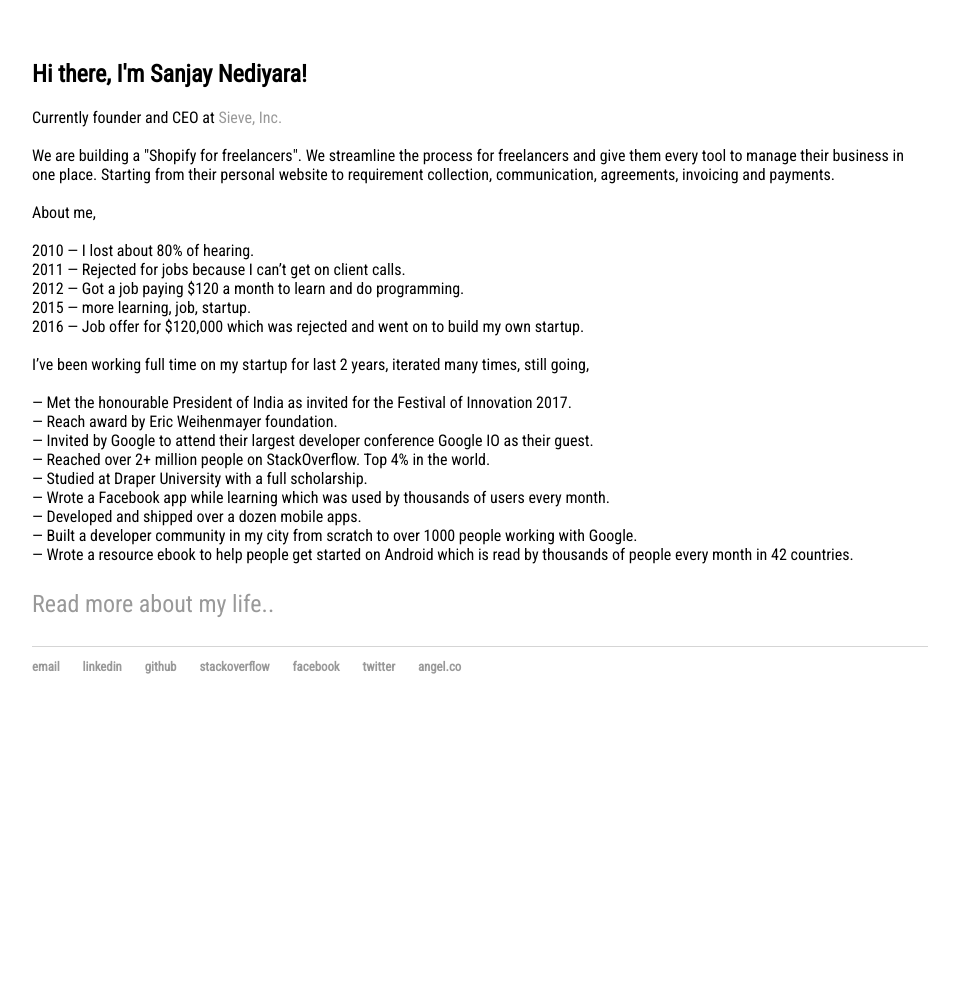
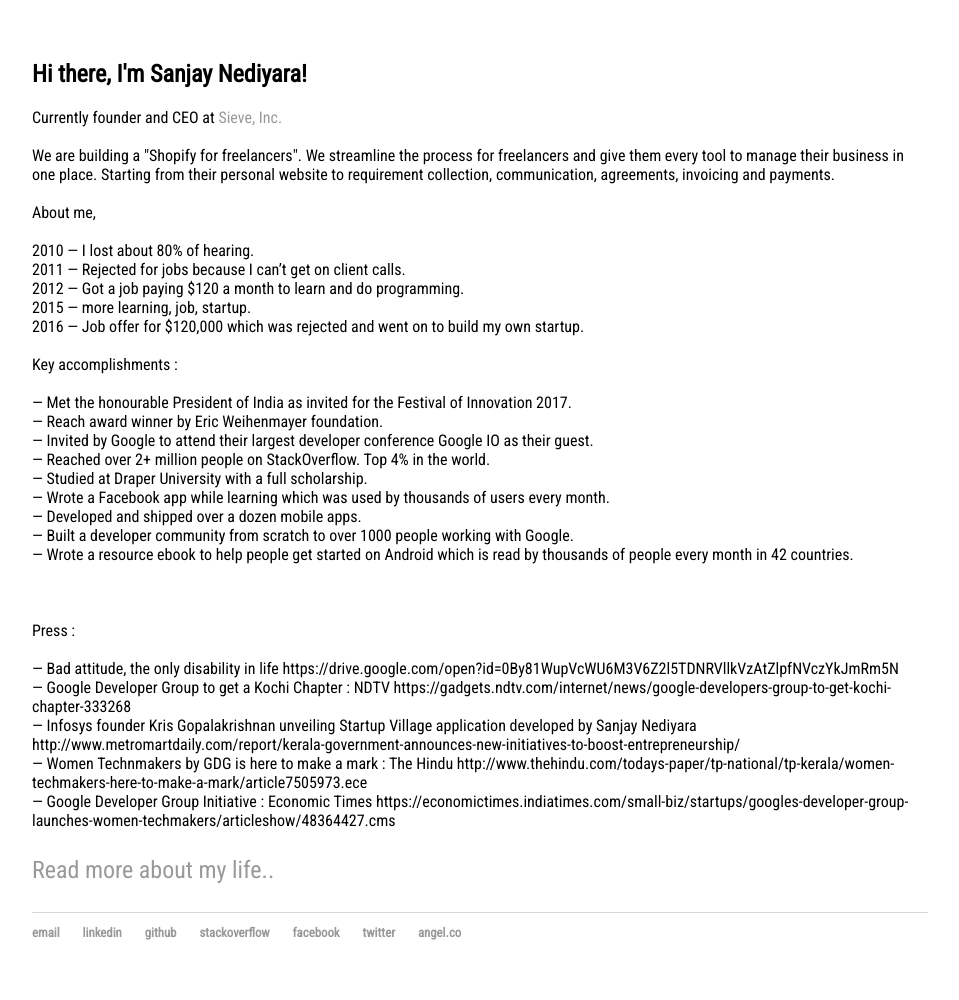
Before and after one commit to COD3BOY/cod3boy.github.io, a Jekyll site: the page built from index.html, in a window 1280 px wide. Shown: the whole page, without its empty margins (160-1119 px from the left). Built offline with Jekyll 4.4.1, drawn with Linux system fonts in a browser that asks for light colours; the list of posts is cut into pages by our own code; before the commit the page ends 900 px from its top, so only the background shows below that.

Commit message:
Update index.html

```diff
--- a/index.html
+++ b/index.html
@@ -23,18 +23,31 @@
 2015 — 	more learning, job, startup.<br />
 2016 — 	Job offer for $120,000 which was rejected and went on to build my own startup. <br />
 
-<br />I’ve been working full time on my startup for last 2 years, iterated many times, still going,
+<br />Key accomplishments :
 <br />
 <br />
+
 — Met the honourable President of India as invited for the Festival of Innovation 2017.<br />
-— Reach award by Eric Weihenmayer foundation. <br />
+— Reach award winner by Eric Weihenmayer foundation. <br />
 — Invited by Google to attend their largest developer conference Google IO as their guest.<br />
 — Reached over 2+ million people on StackOverflow. Top 4% in the world.   <br />
 — Studied at Draper University with a full scholarship. <br />
 — Wrote a Facebook app while learning which was used by thousands of users every month. <br />
 — Developed and shipped over a dozen mobile apps.<br />
-— Built a developer community in my city from scratch to over 1000 people working with Google. <br />
-— Wrote a resource ebook to help people get started on Android which is read by thousands of people every month in 42 countries.<br />
+— Built a developer community from scratch to over 1000 people working with Google. <br />
+— Wrote a resource ebook to help people get started on Android which is read by thousands of people every month in 42 countries.<br /><br />
+<br />
+<br />
 
-			<p><a href="http://www.medium.com/@cod3boy/why-the-decision-not-to-commit-suicide-was-the-best-decision-my-life-79442d5cd9dd"> Read more about my life..</a></p>
+Press :
+<br />
+<br />
+
+— Bad attitude, the only disability in life https://drive.google.com/open?id=0By81WupVcWU6M3V6Z2l5TDNRVllkVzAtZlpfNVczYkJmRm5N
+<br /> — Google Developer Group to get a Kochi Chapter : NDTV https://gadgets.ndtv.com/internet/news/google-developers-group-to-get-kochi-chapter-333268
+<br /> — Infosys founder Kris Gopalakrishnan unveiling Startup Village application developed by Sanjay Nediyara http://www.metromartdaily.com/report/kerala-government-announces-new-initiatives-to-boost-entrepreneurship/
+<br /> — Women Technmakers by GDG is here to make a mark : The Hindu http://www.thehindu.com/todays-paper/tp-national/tp-kerala/women-techmakers-here-to-make-a-mark/article7505973.ece
+<br /> — Google Developer Group Initiative : Economic Times https://economictimes.indiatimes.com/small-biz/startups/googles-developer-group-launches-women-techmakers/articleshow/48364427.cms
+
+	<p><a href="http://www.medium.com/@cod3boy/why-the-decision-not-to-commit-suicide-was-the-best-decision-my-life-79442d5cd9dd"> Read more about my life..</a></p>
     		</div><!-- /.blurb -->
```
